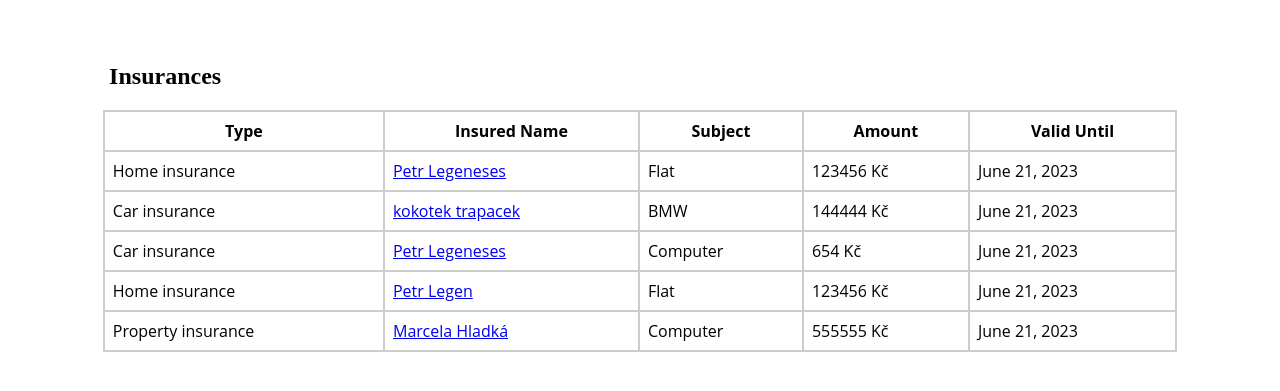
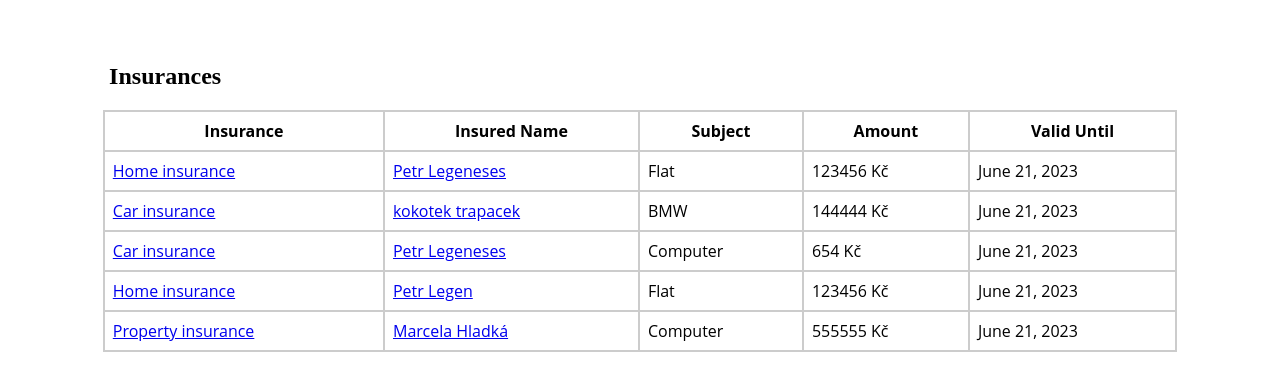
Before and after one commit to PetrLegen88/Insured-Evidence-Django, a Django app: page /insurances/ in a window 1280 px wide. Shown: the part 98-489 px from the top of the page. Run offline with Django 4.2, Linux system fonts and the light colour scheme; data comes from the database, SQL or seed files in the repository.

Commit message:
Delete template new_insurance.html. Reworked insured_detail.html(url). Clickable type of insurance in insurances.html. Create and implement insurance_detail.html.

```diff
--- a/Evidence_pojistnych_udalosti/urls.py
+++ b/Evidence_pojistnych_udalosti/urls.py
@@ -31,4 +31,5 @@ urlpatterns = [
     path('insured/<int:insured_id>/', views.insured_detail, name='insured_detail'),
     path('add_insurance/<int:insured_id>/', views.add_insurance, name='add_insurance'),
     path('insurances/', views.insurances, name='insurances'),
+    path('insurance/<int:insurance_id>/', views.insurance_detail, name='insurance_detail'),
 ] + static(settings.STATIC_URL, document_root=settings.STATIC_ROOT)
--- a/evidence/templates/insurances.html
+++ b/evidence/templates/insurances.html
@@ -7,7 +7,7 @@
   <table class="insurances-table">
     <thead>
       <tr>
-        <th>Type</th>
+        <th>Insurance</th>
         <th>Insured Name</th>
         <th>Subject</th>
         <th>Amount</th>
@@ -17,7 +17,7 @@
     <tbody>
       {% for insurance in insurances %}
         <tr>
-          <td>{{ insurance.get_type_display }}</td>
+          <td><a href="{% url 'insurance_detail' insurance_id=insurance.id %}">{{ insurance.get_type_display }}</a></td>
           <td><a href="{% url 'insured_detail' insured_id=insurance.insurance.first.id %}">{{ insurance.insured_names }}</a></td>
           <td>{{ insurance.subject }}</td>
           <td>{{ insurance.amount }} Kč</td>
--- a/evidence/templates/insured_detail.html
+++ b/evidence/templates/insured_detail.html
@@ -38,7 +38,7 @@
             <tbody>
             {% for policy in insured.insurance.all %}
                 <tr>
-                    <td>{{ policy.get_type_display }}</td>
+                    <td><a href="{% url 'insurance_detail' insurance_id=policy.id %}">{{ policy.get_type_display }}</a></td>
                     <td>{{ policy.amount }} Kč</td>
                     <td></td>
                 </tr>
--- a/evidence/views.py
+++ b/evidence/views.py
@@ -53,3 +53,10 @@ def insurances(request):
         insured_names = [f"{insured.first_name} {insured.last_name}" for insured in insurance.insurance.all()]
         insurance.insured_names = ", ".join(insured_names)
     return render(request, 'insurances.html', {'insurances': insurances})
+
+
+def insurance_detail(request, insurance_id):
+    insurance = Insurance.objects.get(id=insurance_id)
+    insured_names = [f"{insured.first_name} {insured.last_name}" for insured in insurance.insurance.all()]
+    insurance.insured_names = ", ".join(insured_names)
+    return render(request, 'insurance_detail.html', {'insurance': insurance})
```
Also changed, not shown: evidence/templates/insurance_detail.html (added, +14 -0 lines), evidence/templates/new_insurance.html (deleted, +0 -7 lines).
